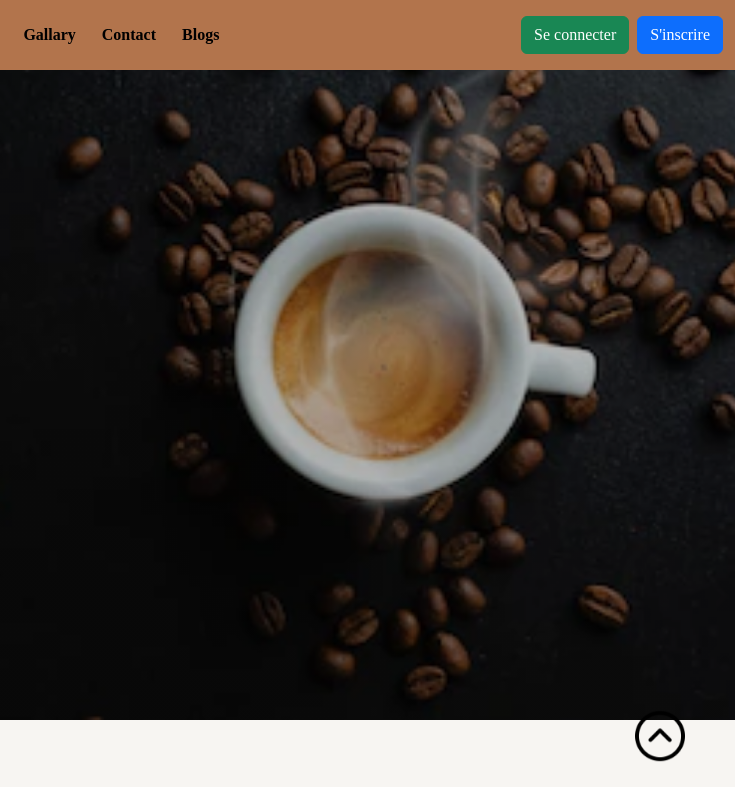
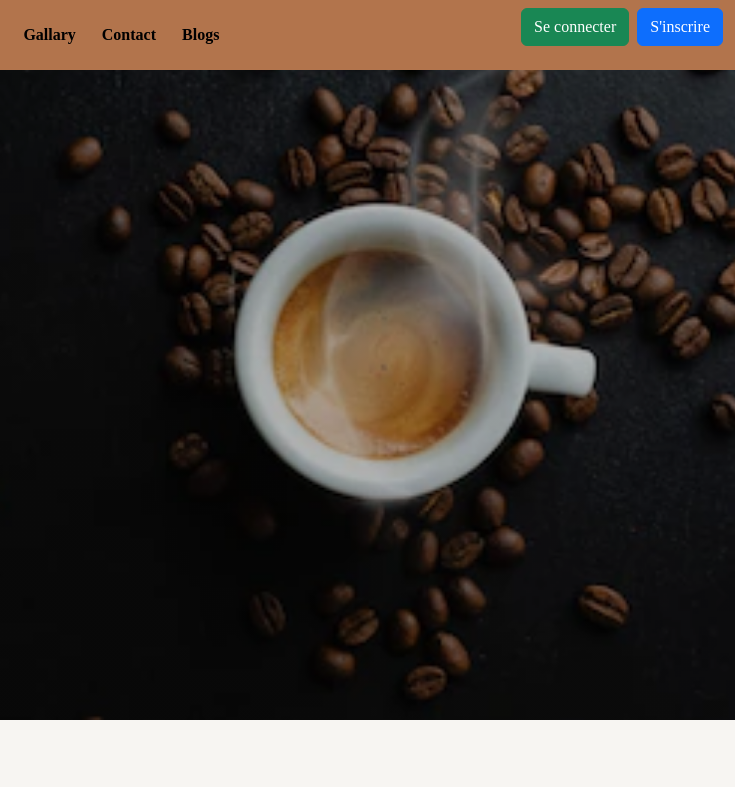
Before and after one commit to Mouss911/Tache-9-Bootstrap, a plain HTML site: page index.html in a window 1280 px wide. Shown: the top 787 px of the page, 545-1280 px from the left. Drawn offline with nearby package versions, Linux system fonts and the light colour scheme.

Commit message:
2nd commit

```diff
--- a/index.html
+++ b/index.html
@@ -47,10 +47,12 @@
                 <a class="nav-link" href="#blogs">Blogs</a>
               </li>
             </ul>
-            <form class="d-flex gap-2">
-              <a href="connexion.html"><button class="btn btn-success bt1">Se connecter</button></a>
-              <a href="inscription.html"><button class="btn btn-primary bt2">S'inscrire</button></a>
-            </form>
+            <ul>
+              <li class="d-flex gap-2 bout">
+                <a href="connexion.html"><button class="btn btn-success bt1">Se connecter</button></a>
+                <a href="inscription.html"><button class="btn btn-primary bt2">S'inscrire</button></a>
+              </li>
+            </ul>
           </div>
         </div>
       </nav>
@@ -452,8 +454,6 @@
       </div>
     </footer>
 
-    <a href="#" class="arrow"><i><img src="images/up-arrow.png" alt="" width="50px"></i></a>
-
     <script src="https://cdn.jsdelivr.net/npm/bootstrap@5.3.0/dist/js/bootstrap.bundle.min.js"
     integrity="sha384-geWF76RCwLtnZ8qwWowPQNguL3RmwHVBC9FhGdlKrxdiJJigb/j/68SIy3Te4Bkz" crossorigin="anonymous"></script>
   </body>
--- a/style.css
+++ b/style.css
@@ -15,8 +15,8 @@ html::-webkit-scrollbar{ width: 10px;}
 .nav-item .nav-link:hover{ background: #f7f5f2; border-radius: 5px; color: black;}
 #navbar form .btns{ background: black; color: white; border: 1px solid white;}
 
-#navbar form .bt1:hover{ background: white; border: 2px solid green; color: green;}
-#navbar form .bt2:hover{ background: white; border: 2px solid blue; color: blue;}
+#navbar .bout .bt1:hover{ background: white; border: 2px solid green; color: green;}
+#navbar .bout .bt2:hover{ background: white; border: 2px solid blue; color: blue;}
 
 @media screen and (max-width:766px){
     .navbar-nav{ margin-left: 0;}
@@ -145,7 +145,5 @@ html::-webkit-scrollbar{ width: 10px;}
 #footer .socail-links i:hover{ background: white; color: #b2744c; border: 1px solid #b2744c;}
 
 
-/* arrow image */
+
 html{ scroll-behavior: smooth;}
-.arrow{ position: fixed; border-radius: 50px; height: 50px; bottom: 40px; right: 50px; text-decoration: none;
-    text-align: center; line-height: 50px;}
```
Also changed, not shown: connexion.html (+1 -1 lines), inscription.html (+1 -1 lines).
